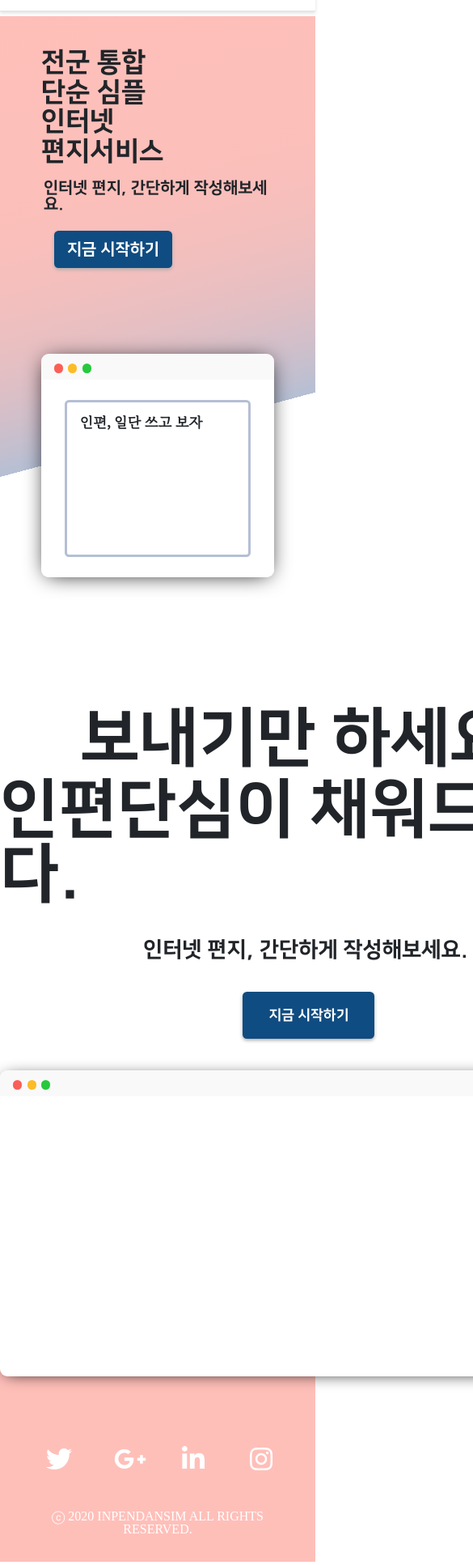
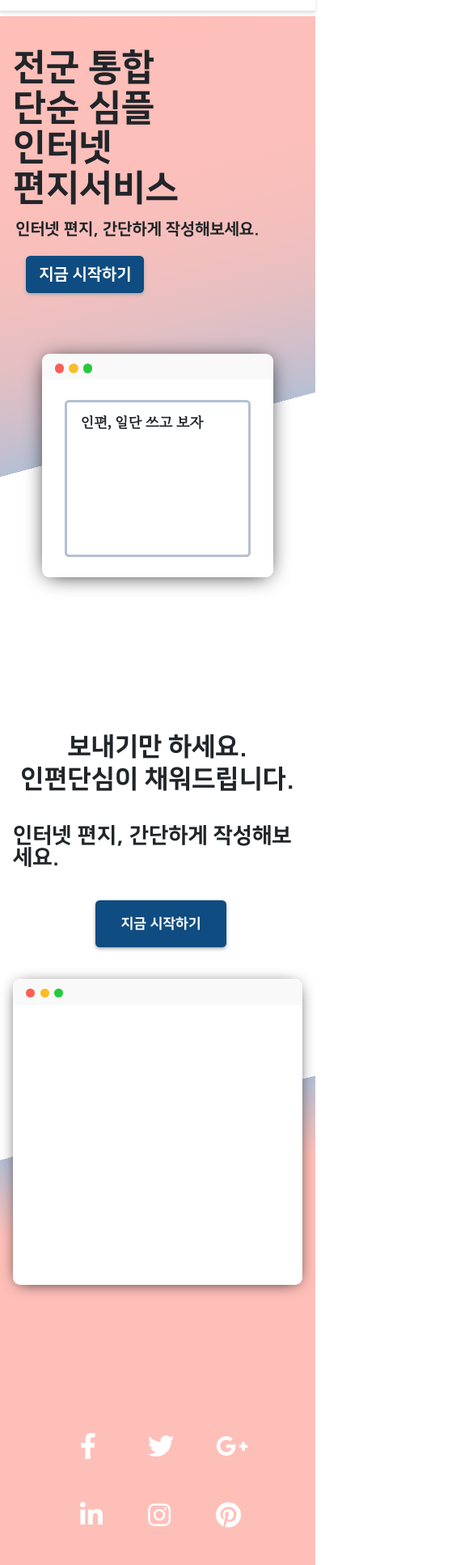
Before and after one commit to osamhack2020/WEB_InpenDansim_INPENDANSIM, a Vue app: page / in a window 390 px wide. Shown: the part 44-1977 px from the top of the page at 81% size, 585 px wide, since content can reach past the window. Built offline with nearby package versions, Linux system fonts and the light colour scheme; no server answers; what v-clipboard would draw is missing.

Commit message:
전체적인 개선, 메인페이지 모바일 대응 완료. 롤링페이퍼 디자인 개선.

```diff
--- a/src/views/Home.vue
+++ b/src/views/Home.vue
@@ -1,7 +1,7 @@
 <template>
   <div class="home">
     <Navigation></Navigation>
-    <div class="page-1">
+    <div class="cover-page  page-1">
       <!-- <router-link to="/write/mail" tag="a">인편쓰러가기</router-link>
       <router-link to="/write/rolling">롤링페이퍼 쓰러가기~</router-link>
       <div></div>
@@ -39,8 +39,9 @@
         </div>
       </div>
     </div>
-    <div class="page-2">
+    <div class="cover-page page-2">
       <div class="page-2__middle">
+        <div class="content-1">
           <div class="main-text">
             <span>보내기만 하세요.</span>
           </div>
@@ -52,6 +53,7 @@
           </div>
           <div class="btn">
             <div>지금 시작하기</div>
+          </div>
         </div>
         <div class="image">
           <div class="top-bar">
@@ -129,7 +131,7 @@ export default {
 //templates
 .main-text {
   font-family: "nanum square";
-  font-size: 60pt;
+  font-size: 64px;
   font-weight: bolder;
   // line-height: 120%;
 }
@@ -212,7 +214,6 @@ export default {
     #b5bfd4 60%,
     #fff 60% 100%
   );
-
   display: grid;
   grid-template-columns: 1fr 1fr;
 }
@@ -257,7 +258,7 @@ export default {
 .page-2 {
   width: 100vw;
   height: 100vh;
-  // padding: 10% 13%;
+  padding: 10% 13%;
 
   background: linear-gradient(
     165deg,
@@ -271,12 +272,12 @@ export default {
   grid-template-columns: 1fr;
   justify-items: center;
   align-items: center;
-
-  &__middle {
+  .content-1 {
     display: flex;
     flex-direction: column;
     align-items: center;
-
+  }
+  &__middle {
     .main-text {
       margin-bottom: 0.5rem;
     }
@@ -288,7 +289,7 @@ export default {
     }
 
     .image {
-      width: 20cm;
+      width: 100%;
       height: 10cm;
       box-shadow: 0 2pt 15pt -5pt #000;
     }
@@ -299,9 +300,13 @@ export default {
   .page-1 {
     grid-template-columns: none;
     grid-template-rows: 1fr 1fr;
-    padding: 10% 13% 30% 13%;
+    padding: 10% 16px 30% 16px;
+    &__right {
+      margin: 0 auto;
+      width: 80%;
+    }
     .main-text {
-      font-size: 25pt;
+      font-size: 45px;
     }
     .sub-text {
       font-size: 15pt;
@@ -316,11 +321,24 @@ export default {
       font-size: 10pt;
     }
   }
+  .page-2 {
+    padding: 10% 16px 30% 16px;
+    .main-text {
+      font-size: 32px;
+    }
+  }
+}
+@media (max-width: 440px) {
+  .page-footer {
+    .flex-center {
+      flex-wrap: wrap;
+    }
+  }
 }
 // footer
 .page-footer {
   width: 100%;
-  padding: 32px;
+  padding: 16px;
 
   background: #ffbfb9;
   text-align: center;
--- a/src/views/RollingPaper.vue
+++ b/src/views/RollingPaper.vue
@@ -13,7 +13,7 @@
       </div>
     </div>
 
-    <div v-if="haveRoll">
+    <div class="rolling-content" v-if="haveRoll">
       <!-- 롤링페이퍼 기존거 작성하기 -->
 
       <!-- 훈련병 소개 카드 -->
@@ -33,14 +33,14 @@
             길동이에게 큰 힘이 될 거에요💪
           </span>
           <button type="button" class="btn notice-badge">
-            작성 <span class="badge badge-light">{{ listCount }}명</span>
+            작성 <span class="badge badge-light">{{ listCount }} 명</span>
           </button>
           <button type="button" class="btn btn-link share-button">
             링크로 초대하기 <i class="far fa-share-square "></i>
           </button>
         </div>
+      </div>
       <div class="hr"></div>
-      </div>
       <!-- 훈련병 소개 카드 -->
       <!-- 게시된 메시지들 -->
       <main class="chat-screen">
@@ -57,31 +57,36 @@
       </main>
       <!-- 게시된 메시지들 -->
       <!-- 메시지 쓰는부분 -->
+      <div class="chat__write--container">
+        <div class="top-wrap">
+          <div class="input-group">
+            <div class="input-group-prepend">
+              <span class="input-group-text" id="basic-addon1"
+                ><i class="far fa-smile-wink"></i
+              ></span>
+            </div>
+            <input
+              type="text"
+              class="chat__write chat-writer form-control"
+              placeholder="이름을 적어주세요"
+              aria-label="Username"
+              aria-describedby="basic-addon1"
+              v-model="newAuthor.name"
+            />
+          </div>
 
-      <div class="chat__write--container">
+          <button type="button" class="btn btn-warning" @click="addComment">
+            <i class="fas fa-arrow-up"></i>
+          </button>
+        </div>
         <textarea
-          class="chat__write chat-comment"
+          class="chat__write chat-comment input-group input-group-lg"
           type="text"
           placeholder="응원 메시지"
+          style=""
           v-model="newAuthor.comment"
         ></textarea>
-        <div class="top-wrap">
-          <input
-            class="chat__write chat-writer"
-            type="text"
-            placeholder="작성자"
-            v-model="newAuthor.name"
-          />
-          <button type="button" class="btn btn-warning" @click="addComment">
-            보내기
-          </button>
-        </div>
-
-        <div class="chat__icon-right chat__icon">
-          <span class="chat__write-icon">
-            <i class="far fa-smile-wink"></i>
-          </span>
-        </div>
+        <div class="chat__icon-right chat__icon"></div>
       </div>
       <!-- 메시지 쓰는부분 -->
     </div>
@@ -110,8 +115,6 @@ var name = 3;
 export default {
   data() {
     return {
-      list: ["user01", "user02", "user03"],
-      newUser: "",
       pageNumber: 0,
       people: name,
       haveRoll: true,
@@ -147,12 +150,15 @@ export default {
       this.pageNumber = !this.pageNumber;
     },
     addComment: function() {
+      if (this.newAuthor.name !== "" && this.newAuthor.comment !== "") {
         this.relayList.push({
           name: this.newAuthor.name,
           comment: this.newAuthor.comment
         });
         this.newAuthor.name = "";
         this.newAuthor.comment = "";
+        this.listCount++;
+      }
     },
     handleSend() {
       this.$router.push({
@@ -176,7 +182,6 @@ export default {
 
 .nav-div {
   display: flex;
-
   padding: 0px 16px;
   height: 64px;
   align-items: center;
@@ -225,14 +230,16 @@ export default {
 .rolling-paper {
   font-family: "maruburi", Dotum, Baekmuk Dotum, Undotum, Apple Gothic,
     Latin font, sans-serif;
-  margin-right: auto;
-  margin-left: auto;
+  .rolling-content {
+    margin: 0 auto;
     max-width: 428px;
-  min-height: 2000vh;
+    min-height: 200vh;
+  }
 }
 
 .header-wrapper {
   margin: 16px;
+  padding-left: 60px;
   background-color: #ffffff;
   z-index: 10;
 }
@@ -254,6 +261,7 @@ export default {
   font-weight: 700;
 }
 .hr {
+  margin: 16px 0px;
   width: 100%;
   height: 1px;
   border-bottom: 1px solid #dfdfdf;
@@ -310,53 +318,16 @@ export default {
   display: flex;
   justify-content: space-between;
 }
-.chat-writer {
-  width: 96px;
-  border: none;
-  background-color: rgba(255, 255, 255, 0.95);
-  box-shadow: 0 2px 4px 0 rgba(45, 51, 58, 0.16);
-}
-
-.chat__icon-left {
-  position: absolute;
-  left: 10px;
-}
-
-.chat__icon-right {
-  position: absolute;
-  right: 10px;
-}
-
 .chat-comment {
   margin: 0 auto;
   bottom: 0px;
 
-  border-radius: 0;
-  padding: 20px 60px;
+  padding: 10px 30px;
+  border-radius: 15px;
   width: 100%;
+  height: 90px;
   border: none;
-  font-size: 14px;
-  transition: width 0.5s ease-in-out, border-radius 0.5s ease-in,
-    transform 0.5s ease-in-out;
-}
-
-.chat__icon {
-  font-size: 18px;
-  transition: opacity 0.3s ease-in-out;
-}
-
-.chat__write i {
-  font-size: 22px;
-}
-
-.chat__write-column:nth-child(2) {
-  width: 80%;
-}
-.chat__write-column input {
-  padding: 20px 10px;
-  width: 100%;
-  border: none;
-  font-size: 14px;
+  font-size: 20px;
 }
 
 .chat-screen .chat__messages {
--- a/src/views/WriteRolling.vue
+++ b/src/views/WriteRolling.vue
@@ -94,13 +94,13 @@ export default {
 .navigation {
   font-family: "maruburi", Dotum, Baekmuk Dotum, Undotum, Apple Gothic,
     Latin font, sans-serif;
+  position: sticky;
+  top: 0;
+  z-index: 1;
 }
 
 .nav-div {
   display: flex;
-  position: sticky;
-  top: 0;
-  z-index: 1;
   padding: 0px 24px;
   height: 64px;
   align-items: center;
```
Lines whose indentation alone changed are shown as unchanged.
